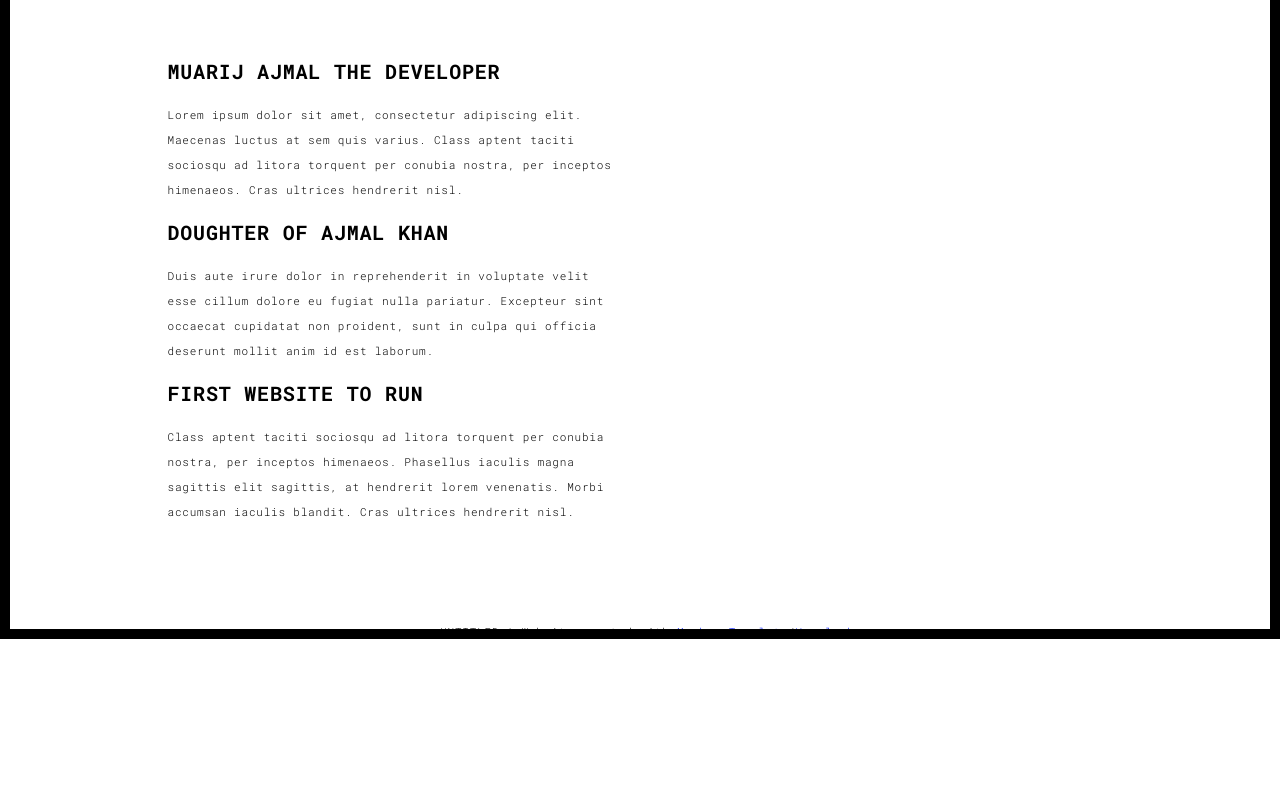
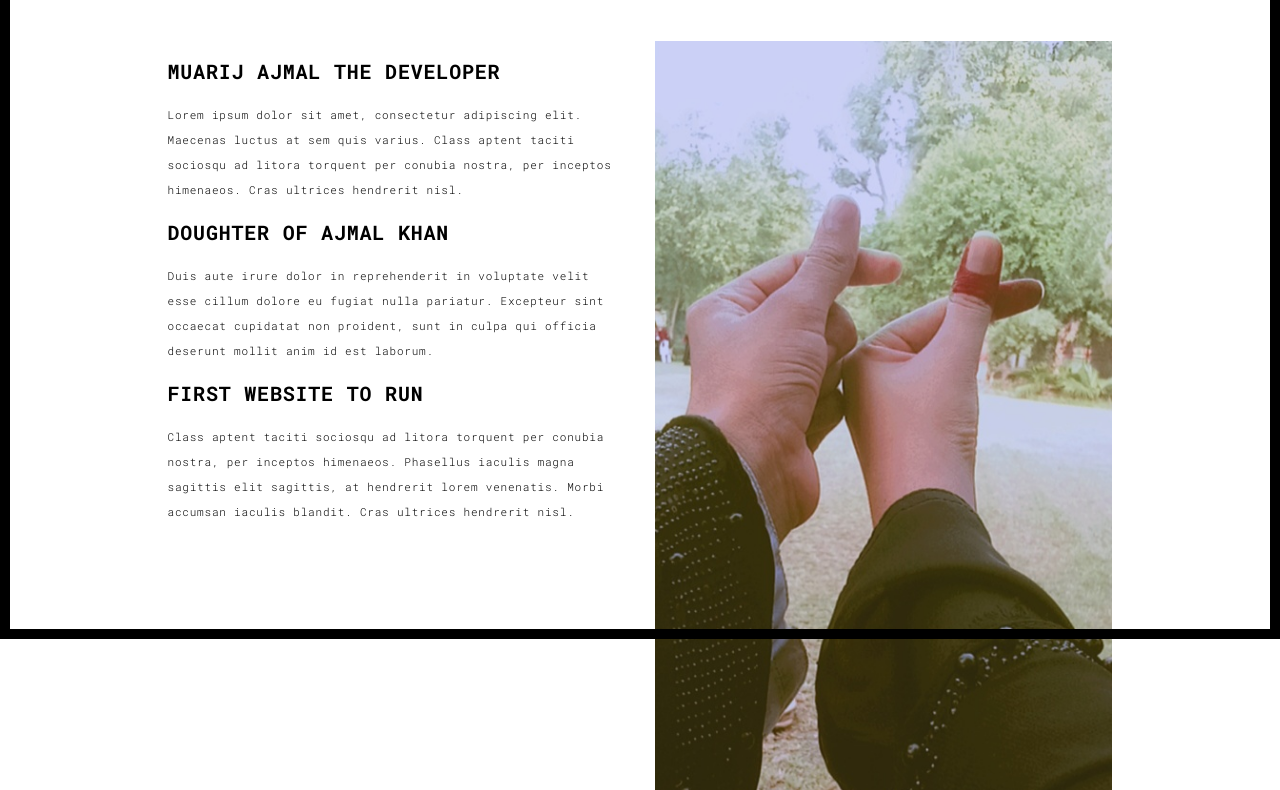
Before and after one commit to Muarij253/101543, a plain HTML site: page about.html in a window 1280 px wide. Shown: the part 161-951 px from the top of the page. Before the commit the page ends 830 px from the top, so only its background shows below. Drawn offline with Linux system fonts and the light colour scheme.

Commit message:
Update about.html

```diff
--- a/about.html
+++ b/about.html
@@ -74,7 +74,7 @@
                   Class aptent taciti sociosqu ad litora torquent per conubia nostra, per inceptos himenaeos. Phasellus iaculis magna sagittis elit sagittis, at hendrerit lorem venenatis. Morbi accumsan iaculis blandit. Cras ultrices hendrerit nisl.</p>
                 </div>
                 <div class="col-xs-12 col-md-6">
-                  <img src="images/Profile.jpg" class="img-responsive" alt="">
+                  <img src="Profile.jpg" class="img-responsive" alt="">
                 </div>
               </div>
             </div>
```
